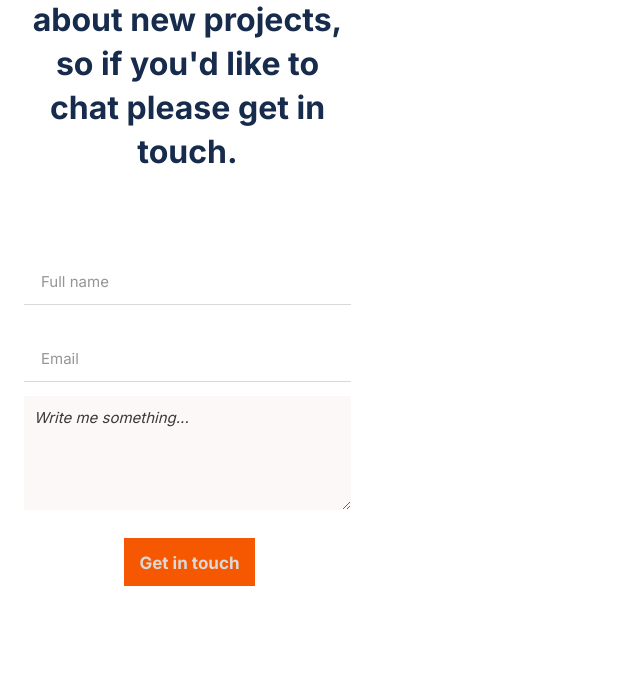
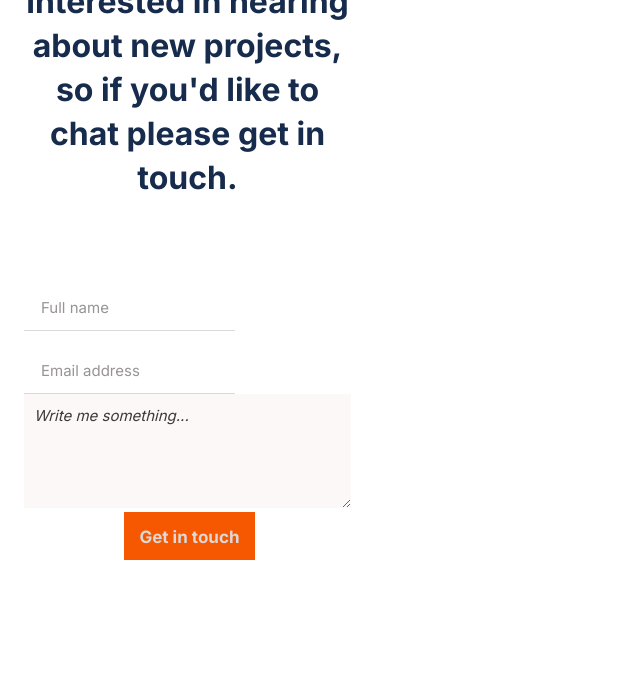
Before and after one commit to Zuwairanajma/Portfolio-Projects, a website: page index.html in a window 1280 px wide. Shown: the part 6081-6761 px from the top of the page, without its empty margins (0-640 px from the left). Drawn offline with Linux system fonts and the light colour scheme.

Commit message:
Add ul in the contact fomr

```diff
--- a/index.html
+++ b/index.html
@@ -203,24 +203,23 @@
         like to chat please get in touch.
       </h2>
     </div>
-    <form id="contactForm" action="https://formspree.io/f/xyyangjd" method="POST">
-        <label for="fullName" hidden>Full Name</label>
-        <input type="text" id="full-name" name="fullName" placeholder="Full name" maxlength="30" required />
-        <label for="email" hidden>Email</label>
-        <input type="email" name="email" placeholder="Email" required />
-        <label for="message" hidden>Message</label>
-        <textarea class="text" name="message" id="form-message" placeholder="Write me something..." maxlength="500"
+    <form id="contactForm" action="https://formspree.io/f/xzbqnzke" method="POST">
+      <ul>
+        <li>
+          <input type="text" id="full-name" name="fullName" placeholder="Full name" maxlength="30" required />
+        </li>
+        <li>
+          <input type="email" name="email" placeholder="Email address" required />
+        </li>
+        <li>
+          <textarea class="text" name="message" id="form-message" placeholder="Write me something..." maxlength="500"
           required></textarea>
-        <span id="alert"></span>
-        <ul class="contact-btns">
-          <li>
+        </li>
+        <li class="contact-btns">
             <button id="btn-msg" type="submit" class="project-details btn-contact">
               Get in touch
             </button>
         </li>
-        <!-- <li>
-          <button type="reset" class="project-details btn-contact">Reset</button>
-        </li> -->
       </ul>
     </form>
   </div>
```
